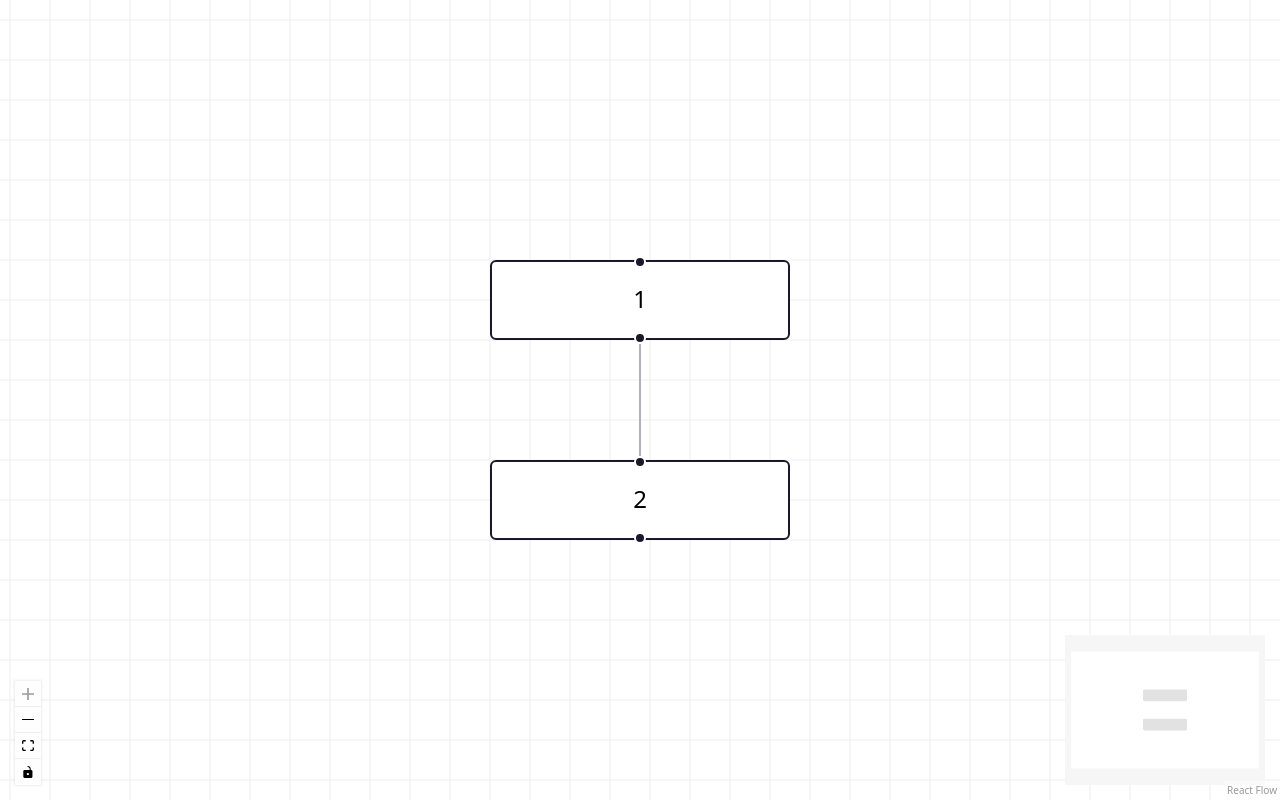
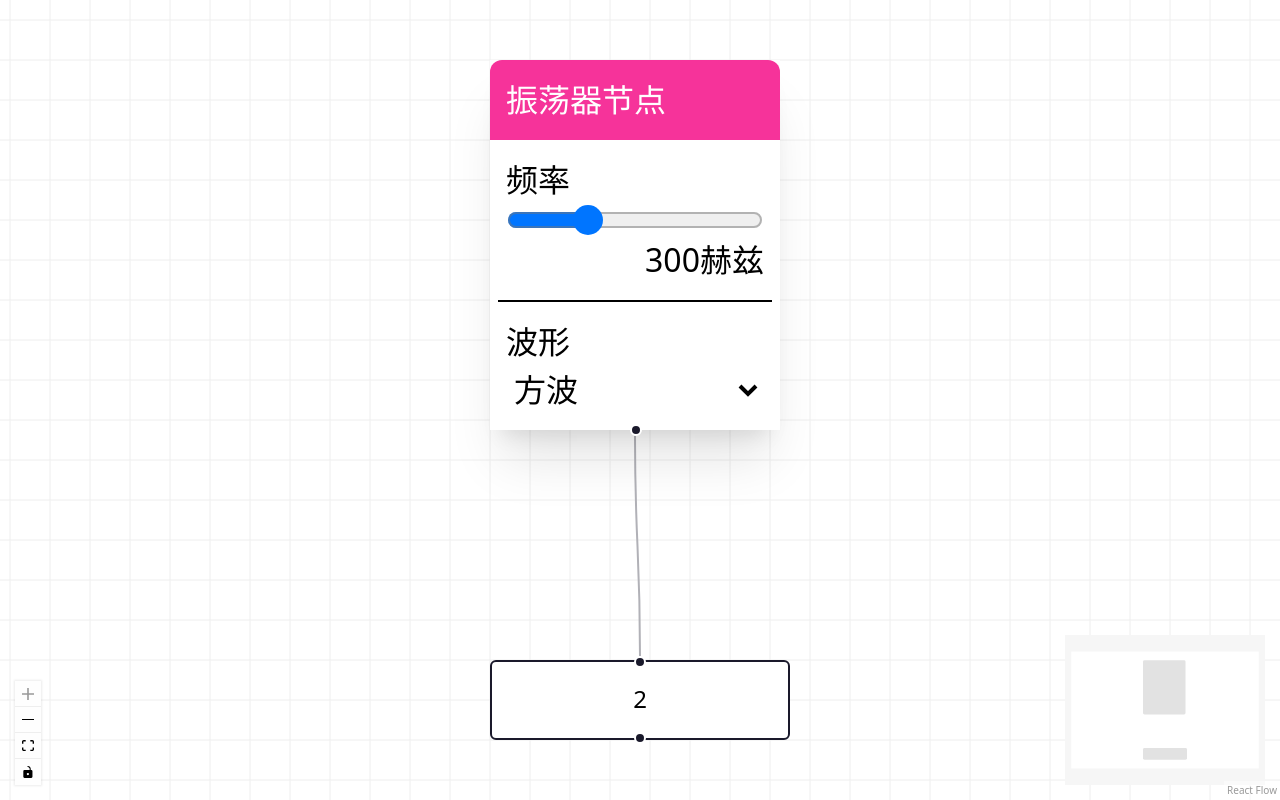
Before and after one commit to XieZongChen/toy-audio-flow, a React (Vite) app: page / in a window 1280 px wide. Built offline with nearby package versions, Linux system fonts and the light colour scheme.

Commit message:
feat: 新建 OscillatorNode 节点

```diff
--- a/src/App.tsx
+++ b/src/App.tsx
@@ -11,12 +11,22 @@ import {
   useNodesState,
 } from '@xyflow/react';
 import '@xyflow/react/dist/style.css';
+import { OscillatorNode } from './components/OscillatorNode';
 
 const initialNodes = [
-  { id: '1', position: { x: 0, y: 0 }, data: { label: '1' } },
-  { id: '2', position: { x: 0, y: 100 }, data: { label: '2' } },
+  {
+    id: '1',
+    position: { x: 0, y: 0 },
+    data: { frequency: 300, type: 'square' },
+    type: 'osc',
+  },
+  { id: '2', position: { x: 0, y: 300 }, data: { label: '2' } },
 ];
 const initialEdges = [{ id: 'e1-2', source: '1', target: '2' }];
+
+const nodeTypes = {
+  osc: OscillatorNode,
+};
 
 export default function App() {
   const [nodes, setNodes, onNodesChange] = useNodesState(initialNodes);
@@ -34,6 +44,7 @@ export default function App() {
         onNodesChange={onNodesChange}
         onEdgesChange={onEdgesChange}
         onConnect={onConnect}
+        nodeTypes={nodeTypes}
         fitView
       >
         <Controls />
--- /dev/null
+++ b/src/components/OscillatorNode.tsx
@@ -0,0 +1,35 @@
+import { Handle, Position } from '@xyflow/react';
+
+export interface OscillatorNodeProps {
+  id: string;
+  data: {
+    frequency: number;
+    type: string;
+  };
+}
+
+export function OscillatorNode({ id, data }: OscillatorNodeProps) {
+  return (
+    <div className={'bg-white shadow-xl'}>
+      <p className={'rounded-t-md p-[8px] bg-pink-500 text-white'}>
+        振荡器节点
+      </p>
+      <div className={'flex flex-col p-[8px]'}>
+        <span>频率</span>
+        <input type='range' min='10' max='1000' value={data.frequency} />
+        <span className={'text-right'}>{data.frequency}赫兹</span>
+      </div>
+      <hr className={'mx-[4px]'} />
+      <div className={'flex flex-col p-[8px]'}>
+        <p>波形</p>
+        <select value={data.type}>
+          <option value='sine'>正弦波</option>
+          <option value='triangle'>三角波</option>
+          <option value='sawtooth'>锯齿波</option>
+          <option value='square'>方波</option>
+        </select>
+      </div>
+      <Handle type='source' position={Position.Bottom} />
+    </div>
+  );
+}
```
